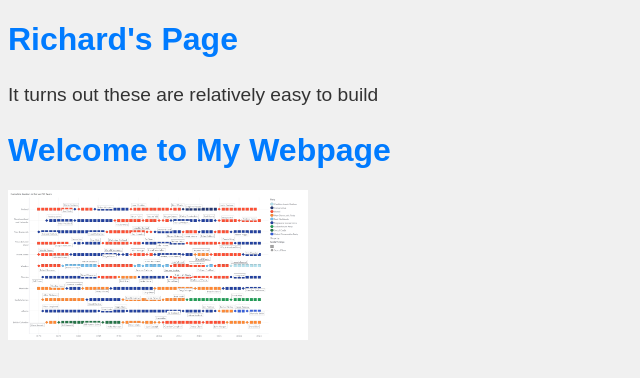
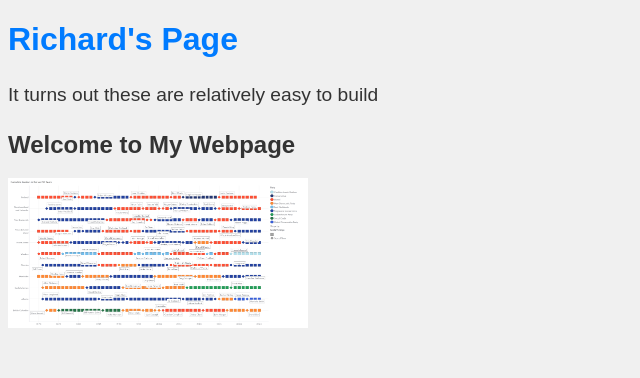
Before and after one commit to rgabaker/rgabaker.github.io, a plain HTML site: page index.html in a window 1280 px wide. Shown: the whole page, without its empty margins (0-640 px from the left). Drawn offline with Linux system fonts and the light colour scheme.

Commit message:
Update index.html

```diff
--- a/index.html
+++ b/index.html
@@ -7,12 +7,11 @@
     <link rel="stylesheet" href="styles.css">
 </head>
 
-
 <body>
 <h1>Richard's Page</h1>
 <p>It turns out these are relatively easy to build</p>
 
-<h1>Welcome to My Webpage</h1>
+<h2>Welcome to My Webpage</h2>
 <img src="Canadian Leaders in the last 50 Years_REV.png" alt="Description of Image" width="300" height="150">
 
 </body>
```
